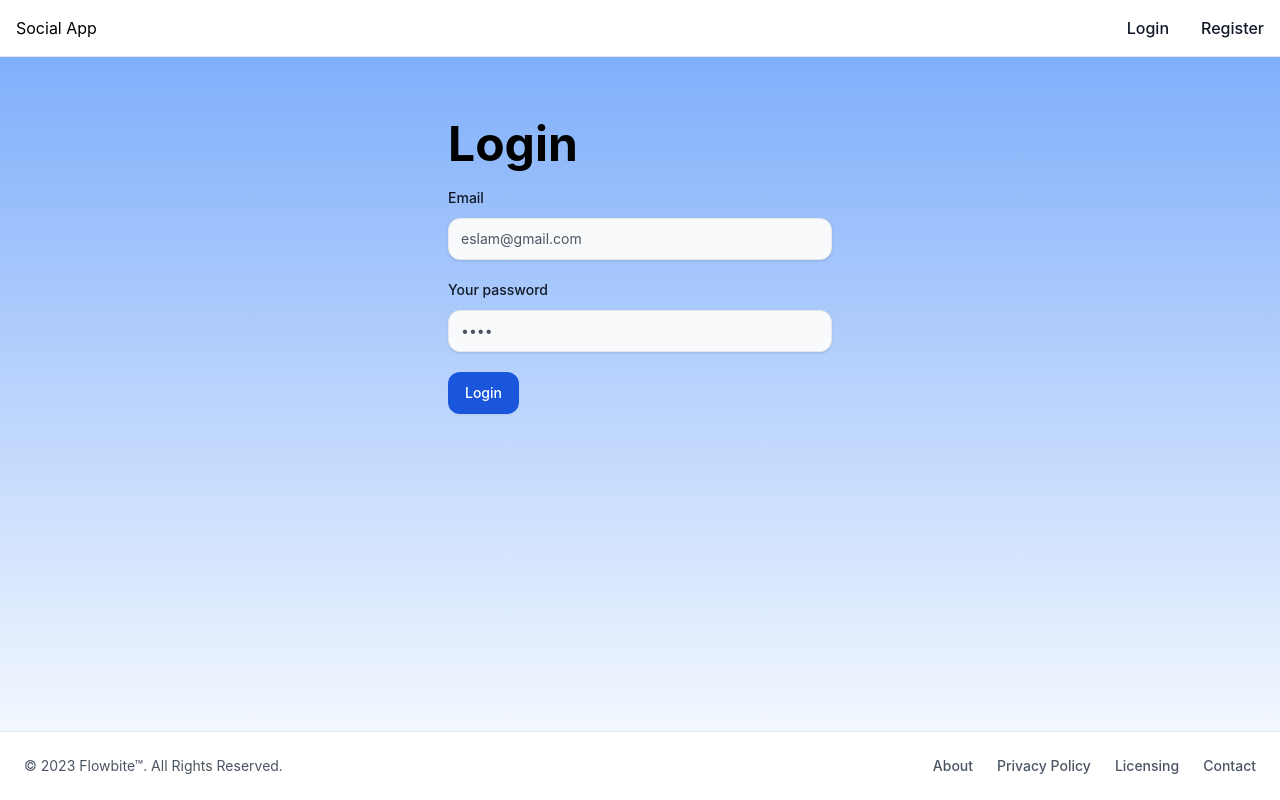
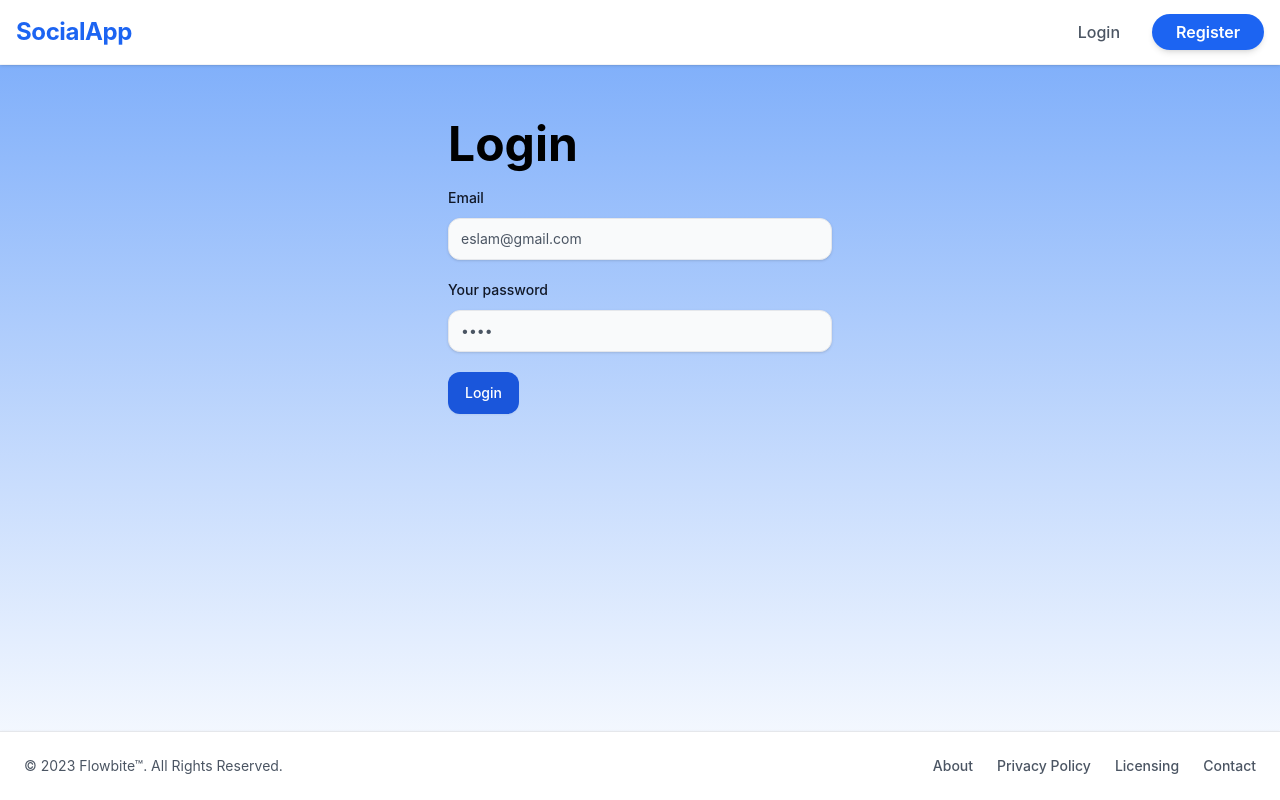
Before and after one commit to eslamgh1/Social-App-React, a React (Vite) app: page /login in a window 1280 px wide. Built offline with nearby package versions, Linux system fonts and the light colour scheme.

Commit message:
nav bar is updated

```diff
--- a/package.json
+++ b/package.json
@@ -17,12 +17,14 @@
     "axios": "^1.13.2",
     "flowbite": "^4.0.1",
     "flowbite-react": "^0.12.15",
+    "helmet": "^8.1.0",
     "jwt-decode": "^4.0.0",
     "react": "^19.2.0",
     "react-dom": "^19.2.0",
     "react-hook-form": "^7.68.0",
     "react-router-dom": "^7.10.1",
     "react-spinners": "^0.17.0",
+    "react-toastify": "^11.0.5",
     "sweetalert2": "^11.26.4",
     "tailwindcss": "^4.1.17",
     "zod": "^4.1.13"
--- a/src/App.jsx
+++ b/src/App.jsx
@@ -9,6 +9,7 @@ import Profile from "./components/Profile/Profile"
 import AuthUser from "./components/ProtectedRoute/AuthUser"
 import { QueryClient, QueryClientProvider, useQuery } from "@tanstack/react-query"
 import PostDetails from "./components/PostDetails/PostDetails"
+import { ToastContainer } from "react-toastify"
 
 
 
@@ -43,14 +44,20 @@ const client = new QueryClient();
 export default function App() {
 
   return (
+<>
 
-    <AuthContextProvider>
+      <AuthContextProvider>
 
-      <QueryClientProvider client={client}>
-        <RouterProvider router={router} />
-      </QueryClientProvider>
+        <QueryClientProvider client={client}>
+          <RouterProvider router={router} />
 
-    </AuthContextProvider>
+        </QueryClientProvider>
+
+
+      </AuthContextProvider>
+      <ToastContainer />
+
+</>
 
   );
 }
--- a/src/components/CreatePost/CreatePost.jsx
+++ b/src/components/CreatePost/CreatePost.jsx
@@ -2,6 +2,7 @@ import React, { useRef } from "react"
 import { useState } from "react";
 import { useMutation, useQueryClient } from "@tanstack/react-query";
 import axios from "axios";
+import { toast } from "react-toastify";
 
 const STATIC_USER_IMAGE = "https://res.cloudinary.com/demo/image/upload/d_avatar.png/non_existent_user.png"
 
@@ -24,9 +25,15 @@ export default function CreatePost() {
       console.log("Post created successfully:", res);
       handleCloseModel();
       queryClient.invalidateQueries(['getPosts']);
+      toast.success("Post created successfully", {
+        autoClose: 1000,
+        position: "top-center",
+
+      });
     },
     onError: function (error) {
       console.error("Error creating post:", error);
+      toast.error("Error creating post");
     }
   });
 
--- a/src/components/Footer/Footer.jsx
+++ b/src/components/Footer/Footer.jsx
@@ -3,10 +3,7 @@ import React from "react"
 export default function Footer() {
 
   return (
-
   <>
-
-
 <footer className="fixed bottom-0 left-0 z-20 w-full p-4 bg-neutral-primary-soft border-t border-default shadow-sm md:flex md:items-center md:justify-between md:p-6">
     <span className="text-sm text-body sm:text-center">© 2023 <a href="https://flowbite.com/" className="hover:underline">Flowbite™</a>. All Rights Reserved.
     </span>
@@ -29,4 +26,5 @@ export default function Footer() {
   </>
 
   )
+
 }
--- a/src/components/Navbar/Navbar.jsx
+++ b/src/components/Navbar/Navbar.jsx
@@ -1,86 +1,80 @@
-import React from "react"
-import { useContext } from "react"
-import { Link, useNavigate } from "react-router-dom"
-import { authContext } from "../../context/AuthContext"
-// import { NavbarBrand, NavbarCollapse, NavbarLink, NavbarToggle } from "flowbite-react"
-import { NavbarBrand, NavbarCollapse, NavbarToggle } from "flowbite-react";
-
+import React, { useContext, useState } from "react";
+import { Link, useNavigate } from "react-router-dom";
+import { authContext } from "../../context/AuthContext";
 
 export default function Navbar() {
-
   const navigate = useNavigate();
-
-  const { token, clearUserToken } = useContext(authContext)
+  const { token, clearUserToken } = useContext(authContext);
+  const [isMenuOpen, setIsMenuOpen] = useState(false);
 
   function handleLogout() {
-    localStorage.removeItem("tkn")
-    clearUserToken()
-    navigate("/login")
-
+    localStorage.removeItem("tkn");
+    clearUserToken();
+    navigate("/login");
   }
 
   return (
-    <>
-      <nav className="bg-neutral-primary fixed w-full z-20 top-0 start-0 border-b border-default">
-        <div className="max-w flex flex-wrap items-center justify-between mx-auto p-4">
-          <Link to="/" className="flex items-center space-x-3 rtl:space-x-reverse">
-            Social App
+    <nav className="bg-white fixed w-full z-30 top-0 start-0 border-b border-gray-100 shadow-sm">
+      <div className="max-w-7xl flex flex-wrap items-center justify-between mx-auto p-4">
+
+        {/* Brand Logo */}
+        <Link to="/" className="flex items-center gap-2">
+          <span className="self-center text-2xl font-bold whitespace-nowrap text-blue-600 tracking-tight">
+            SocialApp
+          </span>
         </Link>
+
+        {/* Mobile Toggle */}
         <button
-            data-collapse-toggle="navbar-default"
+          onClick={() => setIsMenuOpen(!isMenuOpen)}
           type="button"
-            className="inline-flex items-center p-2 w-10 h-10 justify-center text-sm text-body rounded-base md:hidden hover:bg-neutral-secondary-soft hover:text-heading focus:outline-none focus:ring-2 focus:ring-neutral-tertiary"
-            aria-controls="navbar-default"
-            aria-expanded="false"
+          className="inline-flex items-center p-2 w-10 h-10 justify-center text-gray-500 rounded-lg md:hidden hover:bg-gray-50 focus:outline-none focus:ring-2 focus:ring-gray-200"
         >
           <span className="sr-only">Open main menu</span>
-            <svg className="w-6 h-6" aria-hidden="true" xmlns="http://www.w3.org/2000/svg" width="24" height="24" fill="none" viewBox="0 0 24 24">
-              <path stroke="currentColor" strokeLinecap="round" strokeWidth="2" d="M5 7h14M5 12h14M5 17h14" />
+          <svg className="w-6 h-6" fill="none" stroke="currentColor" viewBox="0 0 24 24">
+            <path strokeLinecap="round" strokeLinejoin="round" strokeWidth="2" d={isMenuOpen ? "M6 18L18 6M6 6l12 12" : "M4 6h16M4 12h16M4 18h16"} />
           </svg>
         </button>
-          <div className="hidden w-full md:block md:w-auto" id="navbar-default">
-            <ul className="font-medium flex flex-col p-4 md:p-0 mt-4 border border-default rounded-base bg-neutral-secondary-soft md:flex-row md:space-x-8 rtl:space-x-reverse md:mt-0 md:border-0 md:bg-neutral-primary">
-              {token && <>              <li>
-                <Link to="/" className="block py-2 px-3 text-white bg-brand rounded md:bg-transparent md:text-fg-brand md:p-0" aria-current="page">
-                  Home
-                </Link>
+
+        {/* Navigation Links */}
+        <div className={`${isMenuOpen ? "block" : "hidden"} w-full md:block md:w-auto`}>
+          <ul className="font-medium flex flex-col p-4 md:p-0 mt-4 border border-gray-100 rounded-xl bg-gray-50 md:flex-row md:space-x-8 md:mt-0 md:border-0 md:bg-transparent items-center">
+
+            {token ? (
+              <>
+                <li>
+                  <Link to="/" className="nav-link-style text-blue-600 font-semibold">Home</Link>
                 </li>
                 <li>
-                  <Link to="/profile" className="block py-2 px-3 text-heading rounded hover:bg-neutral-tertiary md:hover:bg-transparent md:border-0 md:hover:text-fg-brand md:p-0">
-                    Profile
-                  </Link>
+                  <Link to="/profile" className="nav-link-style text-gray-600 hover:text-blue-600">Profile</Link>
                 </li>
                 <li>
-                  <span onClick={handleLogout}  className="cursor-pointer block py-2 px-3 text-heading rounded hover:bg-neutral-tertiary md:hover:bg-transparent md:border-0 md:hover:text-fg-brand md:p-0">
+                  <button
+                    onClick={handleLogout}
+                    className="mt-2 md:mt-0 px-5 py-2 bg-red-50 text-red-600 rounded-full font-semibold hover:bg-red-100 transition-colors"
+                  >
                     Logout
-                  </span>
-                </li></>}
-
-
-              {!token && <>
+                  </button>
+                </li>
+              </>
+            ) : (
+              <>
                 <li>
-                <Link to="/login" className="block py-2 px-3 text-heading rounded hover:bg-neutral-tertiary md:hover:bg-transparent md:border-0 md:hover:text-fg-brand md:p-0">
-                  Login
-                </Link>
+                  <Link to="/login" className="nav-link-style text-gray-600 hover:text-blue-600">Login</Link>
                 </li>
-
                 <li>
-                <Link to="/register" className="block py-2 px-3 text-heading rounded hover:bg-neutral-tertiary md:hover:bg-transparent md:border-0 md:hover:text-fg-brand md:p-0">
+                  <Link
+                    to="/register"
+                    className="mt-2 md:mt-0 px-6 py-2 bg-blue-600 text-white rounded-full font-semibold hover:bg-blue-700 transition-shadow shadow-md"
+                  >
                     Register
                   </Link>
                 </li>
-              </> }
-
-
+              </>
+            )}
           </ul>
         </div>
       </div>
-
     </nav>
-
-
-
-    </>
-
-  )
+  );
 }
--- a/src/components/PostCard/PostCard.jsx
+++ b/src/components/PostCard/PostCard.jsx
@@ -5,55 +5,11 @@ import { Link } from "react-router-dom";
 import axios from "axios";
 import { FadeLoader } from "react-spinners";
 import { useMutation, useQueryClient } from "@tanstack/react-query";
+import usePostCard from "./usePostCard";
 
 export default function PostCard({ post, isSinglePost = false }) {
-  const [commentFieldValue, setCommentFieldValue] = useState("");
 
-  // 1. Initialize QueryClient at the top level (Fixes Hook Violation)
-  const queryClient = useQueryClient();
-
-  const user = post.user;
-  const postHasImage = !!post.image;
-
-  const firstComment = post.comments?.[0];
-  const allCommentsReversed = structuredClone(post).comments?.reverse()
-  // Use spread to reverse without mutating original data
-
-  // Function to handle the API call
-  function handleAddComment() {
-    const commentData = {
-      content: commentFieldValue,
-      post: post.id
-    };
-
-    return axios.post("https://linked-posts.routemisr.com/comments", commentData, {
-      headers: {
-        token: localStorage.getItem('tkn')
-      }
-    });
-  }
-
-  // TanStack Query Mutation
-  const { mutate, isPending } = useMutation({
-    mutationFn: handleAddComment,
-    onSuccess: () => {
-      setCommentFieldValue(""); // Clear input on success
-
-      // 2. Refresh the specific post data to show the new comment
-      queryClient.invalidateQueries({
-        queryKey: ['getSinglePost', post.id],
-      });
-
-      // Also refresh the main feed if this is not the single post view
-      queryClient.invalidateQueries({
-        queryKey: ['getAllPosts'],
-      });
-    },
-    onError: (err) => {
-      console.error("Mutation Error:", err);
-    }
-  });
-
+  const {commentFieldValue, setCommentFieldValue, mutate, isPending, user, postHasImage, firstComment, allCommentsReversed} = usePostCard(post)
   return (
     <div className="bg-amber-100 rounded-lg p-5 mb-4">
       <PostHeader isPostPart={true} name={user.name} photo={user.photo} createdAt={post.createdAt} postUserId={user._id} />
--- /dev/null
+++ b/src/components/PostCard/usePostCard.js
@@ -0,0 +1,56 @@
+import { useMutation, useQueryClient } from "@tanstack/react-query";
+import axios from "axios";
+import React from "react"
+import { useState } from "react";
+
+export default function usePostCard(post) {
+
+
+  const [commentFieldValue, setCommentFieldValue] = useState("");
+  // 1. Initialize QueryClient at the top level (Fixes Hook Violation)
+  const queryClient = useQueryClient();
+  const user = post.user;
+  const postHasImage = !!post.image;
+  const firstComment = post.comments?.[0];
+  const allCommentsReversed = structuredClone(post).comments?.reverse()
+  // Use spread to reverse without mutating original data
+  // Function to handle the API call
+  function handleAddComment() {
+    const commentData = {
+      content: commentFieldValue,
+      post: post.id
+    };
+
+    return axios.post("https://linked-posts.routemisr.com/comments", commentData, {
+      headers: {
+        token: localStorage.getItem('tkn')
+      }
+    });
+  }
+
+  // TanStack Query Mutation
+  const { mutate, isPending } = useMutation({
+    mutationFn: handleAddComment,
+    onSuccess: () => {
+      setCommentFieldValue(""); // Clear input on success
+
+      // 2. Refresh the specific post data to show the new comment
+      queryClient.invalidateQueries({
+        queryKey: ['getSinglePost', post.id],
+      });
+
+      // Also refresh the main feed if this is not the single post view
+      queryClient.invalidateQueries({
+        queryKey: ['getAllPosts'],
+      });
+    },
+    onError: (err) => {
+      console.error("Mutation Error:", err);
+    }
+  });
+
+  return{
+    commentFieldValue, setCommentFieldValue, mutate, isPending, user, postHasImage, firstComment, allCommentsReversed
+  }
+
+}
```
Also changed, not shown: src/components/Home/Home.jsx (+5 -2 lines), 1 other file (tests, documents, lock files or other folders). Lines whose indentation alone changed are shown as unchanged.
